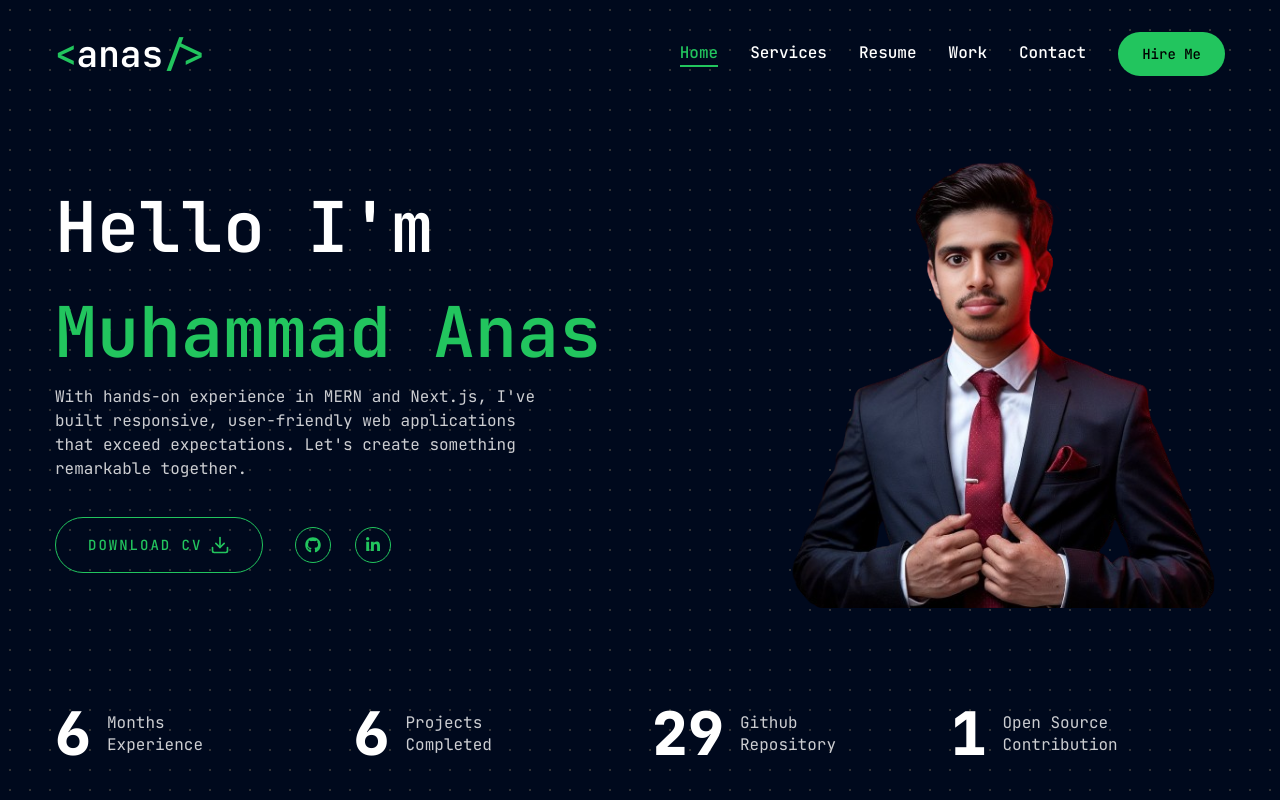
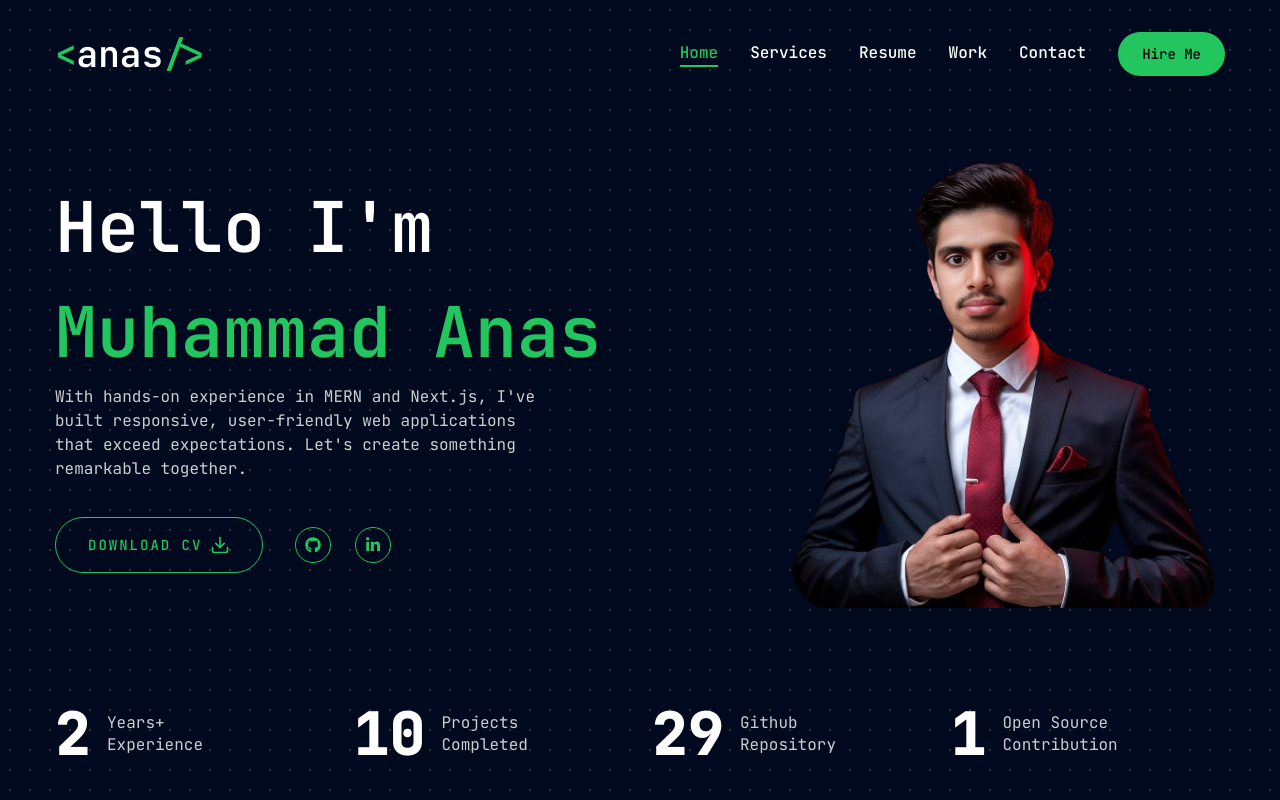
Before and after one commit to Muhammad-Anas-3/portfolio, a Next.js app: page / in a window 1280 px wide. Built offline with nearby package versions, Linux system fonts and the light colour scheme.

Commit message:
Update Stats.jsx

```diff
--- a/components/Stats.jsx
+++ b/components/Stats.jsx
@@ -6,11 +6,11 @@ import CountUp from "react-countup";
 const Stats = () => {
   const stats = [
     {
-      num: 6,
-      text: "Months Experience",
+      num: 2,
+      text: "Years+ Experience",
     },
     {
-      num: 6,
+      num: 10,
       text: "Projects Completed",
     },
     {
```
